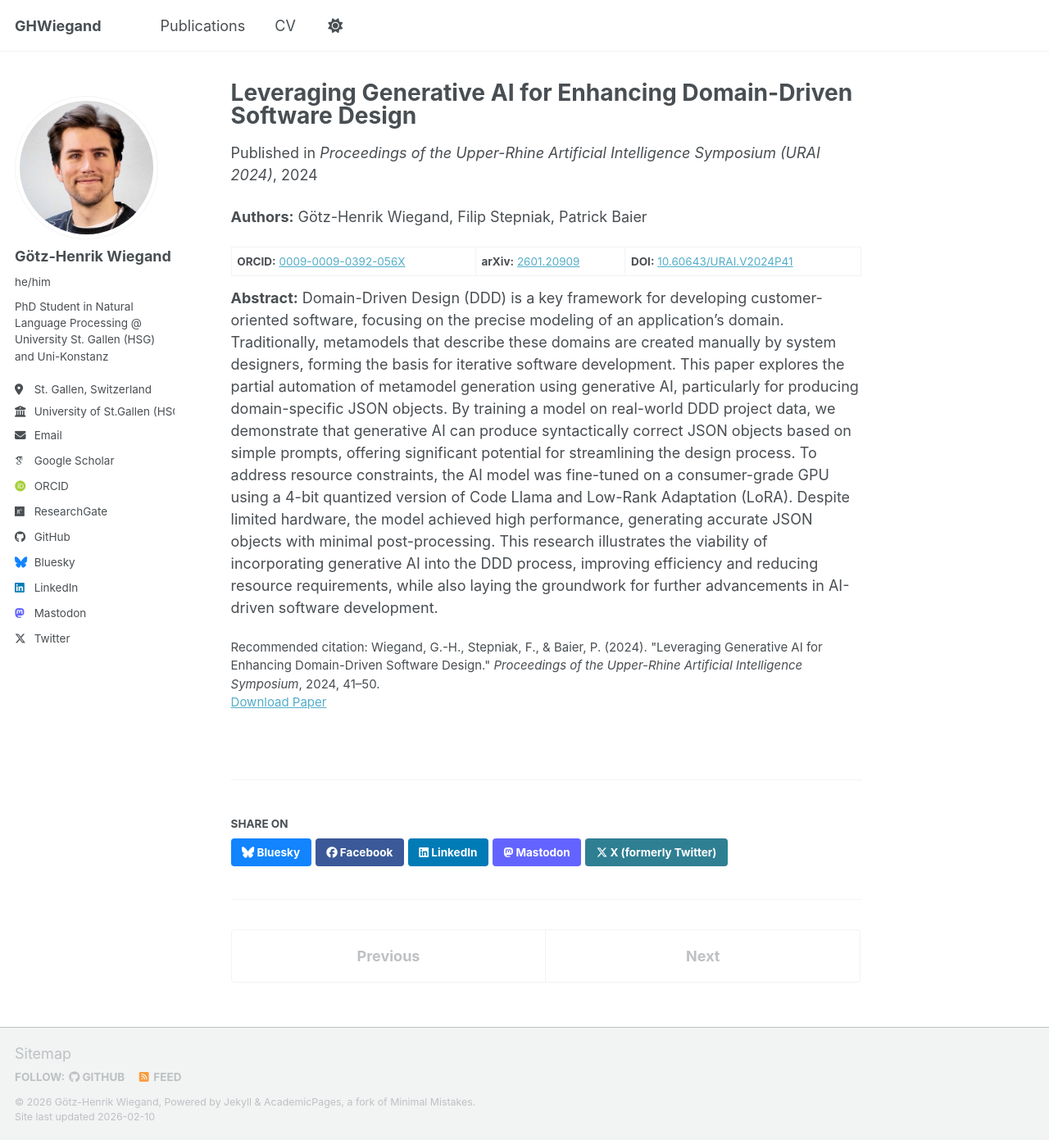
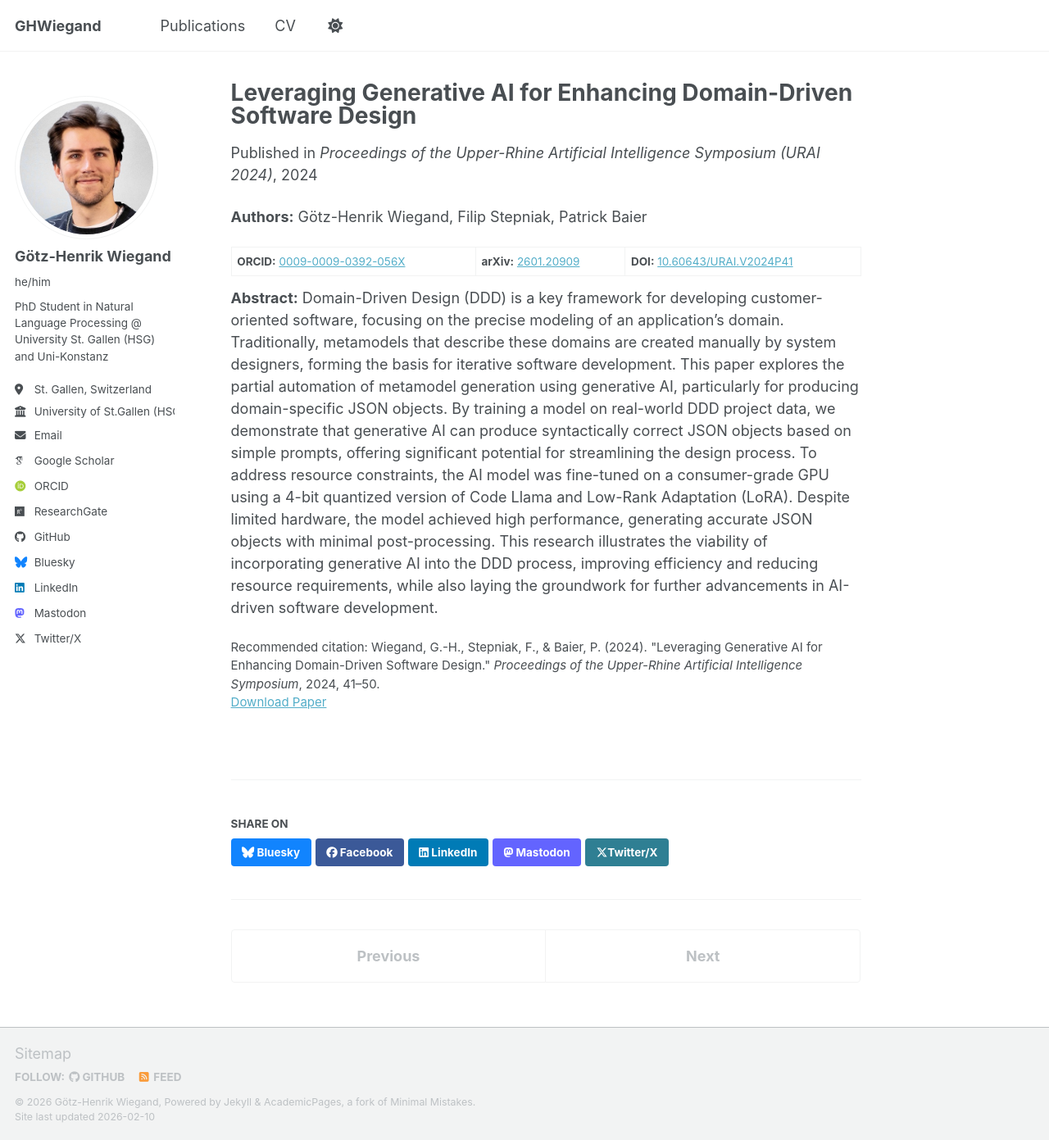
Before and after one commit to ghwiegand/ghwiegand.github.io, a Jekyll site: the page built from _publications/2024-10-29-leveraging-generative-ai-ddd.md, in a window 1280 px wide and 1391 px high. Shown: the whole window at 82% size. Built offline with Jekyll 4.4.1, drawn with Linux system fonts in a browser that asks for light colours; some web fonts are replaced; a script bundle is joined from its source files by our own code; library files that are not in the unit come from our copies.

Commit message:
rename Twitter to Twitter/X

```diff
--- a/_includes/author-profile.html
+++ b/_includes/author-profile.html
@@ -151,7 +151,7 @@
         <li><a href="https://{{ author.tumblr }}.tumblr.com"><i class="fab fa-fw fa-tumblr icon-pad-right" aria-hidden="true"></i>Tumblr</a></li>
       {% endif %}
       {% if author.twitter %}
-        <li><a href="https://twitter.com/{{ author.twitter }}"><i class="fab fa-fw fa-x-twitter icon-pad-right" aria-hidden="true"></i>Twitter</a></li>
+        <li><a href="https://twitter.com/{{ author.twitter }}"><i class="fab fa-fw fa-x-twitter icon-pad-right" aria-hidden="true"></i>Twitter/X</a></li>
       {% endif %}
       {% if author.vine %}
         <li><a href="https://vine.co/u/{{ author.vine }}"><i class="fab fa-fw fa-vine icon-pad-right" aria-hidden="true"></i>Vine</a></li>
--- a/_includes/social-share.html
+++ b/_includes/social-share.html
@@ -13,5 +13,5 @@
 
   <a href="https://www.addtoany.com/add_to/mastodon?linkurl={{  base_path | append: page.url | url_encode }}" class="btn btn--mastodon" title="{{ site.data.ui-text[site.locale].share_on_label | default: 'Share on' }} Mastodon"><i class="fab fa-mastodon" aria-hidden="true"></i><span> Mastodon</span></a>
 
-  <a href="https://x.com/intent/post?text={{ base_path }}{{ page.url }}" class="btn btn--x" title="{{ site.data.ui-text[site.locale].share_on_label | default: 'Share on' }} X"><i class="fab fa-x-twitter" aria-hidden="true"></i><span> X (formerly Twitter)</span></a>
+  <a href="https://x.com/intent/post?text={{ base_path }}{{ page.url }}" class="btn btn--x" title="{{ site.data.ui-text[site.locale].share_on_label | default: 'Share on' }} X"><i class="fab fa-x-twitter" aria-hidden="true"></i><span>Twitter/X</span></a>
 </section>
```
